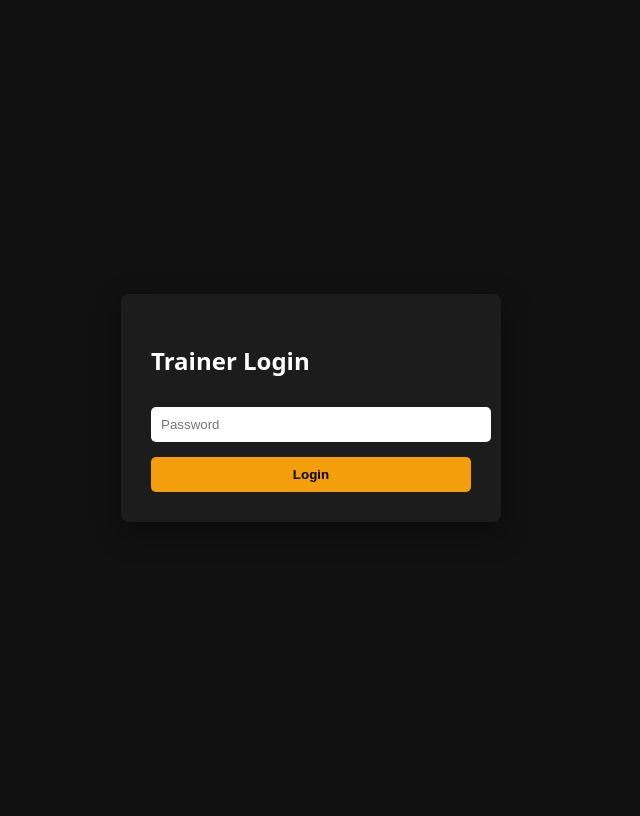
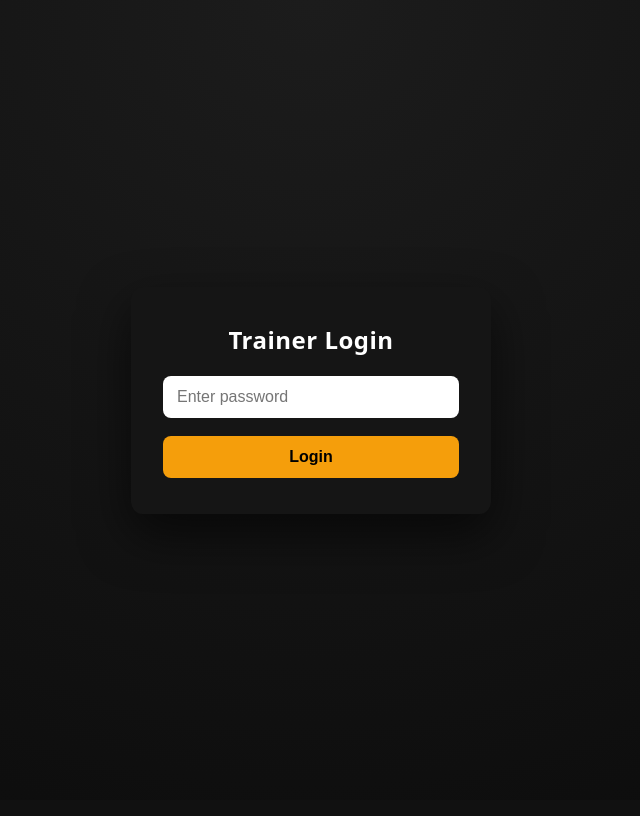
Before and after one commit to logan-lev/gym_client_management_system, a Flask app: page /login in a window 1280 px wide. Shown: the whole page, without its empty margins (329-969 px from the left). After the commit the page ends 478 px from the top, so only its background shows below. Run offline with Flask 3, Linux system fonts and the light colour scheme.

Commit message:
updated login css

```diff
--- a/app.py
+++ b/app.py
@@ -155,7 +155,7 @@ def login():
     if request.method == "POST":
         password = request.form.get("password", "")
 
-        trainer_password = os.environ.get("TRAINER_PASSWORD", "")
+        trainer_password = os.environ.get("TRAINER_PASSWORD", "default")
         if trainer_password and password == trainer_password:
             session["logged_in"] = True
             return redirect(url_for("clients_list"))
--- a/templates/login.html
+++ b/templates/login.html
@@ -1,55 +1,101 @@
 <!DOCTYPE html>
-<html>
+<html lang="en">
 <head>
+  <meta charset="UTF-8" />
   <title>Trainer Login</title>
+  <meta name="viewport" content="width=device-width, initial-scale=1" />
+
   <style>
+    * {
+      box-sizing: border-box;
+    }
+
     body {
-      font-family: system-ui, sans-serif;
-      background: #111;
-      color: #fff;
+      margin: 0;
+      height: 100vh;
+      font-family: system-ui, -apple-system, BlinkMacSystemFont, "Segoe UI", sans-serif;
+      background: radial-gradient(circle at top, #1c1c1c, #0b0b0b);
       display: flex;
-      height: 100vh;
       align-items: center;
       justify-content: center;
+      color: #fff;
     }
+
     .login-box {
-      background: #1c1c1c;
-      padding: 30px;
+      background: #151515;
+      padding: 36px 32px;
+      width: 100%;
+      max-width: 360px;
+      border-radius: 12px;
+      box-shadow: 0 20px 50px rgba(0, 0, 0, 0.6);
+      text-align: center;
+    }
+
+    .login-box h2 {
+      margin: 0 0 20px;
+      font-weight: 600;
+      letter-spacing: 0.5px;
+    }
+
+    .error {
+      margin-bottom: 14px;
+      color: #ff6b6b;
+      font-size: 14px;
+    }
+
+    input[type="password"] {
+      width: 100%;
+      padding: 12px 14px;
+      font-size: 16px;
       border-radius: 8px;
-      width: 320px;
-      box-shadow: 0 10px 30px rgba(0,0,0,0.4);
+      border: none;
+      outline: none;
+      margin-bottom: 18px;
     }
-    input {
+
+    button {
       width: 100%;
-      padding: 10px;
-      margin-top: 10px;
-      border-radius: 5px;
+      padding: 12px;
+      font-size: 16px;
+      font-weight: 600;
+      border-radius: 8px;
       border: none;
+      cursor: pointer;
+      background: #f59e0b;
+      color: #000;
+      transition: transform 0.1s ease, box-shadow 0.1s ease;
     }
-    button {
-      margin-top: 15px;
-      width: 100%;
-      padding: 10px;
-      background: #f59e0b;
-      border: none;
-      color: black;
-      font-weight: bold;
-      border-radius: 5px;
-      cursor: pointer;
+
+    button:hover {
+      transform: translateY(-1px);
+      box-shadow: 0 6px 18px rgba(245, 158, 11, 0.35);
+    }
+
+    button:active {
+      transform: translateY(0);
+      box-shadow: none;
     }
   </style>
 </head>
+
 <body>
   <form class="login-box" method="post">
     <h2>Trainer Login</h2>
 
     {% with messages = get_flashed_messages(category_filter=["error"]) %}
       {% if messages %}
-        <p style="color:red;">{{ messages[0] }}</p>
+        <div class="error">{{ messages[0] }}</div>
       {% endif %}
     {% endwith %}
 
-    <input type="password" name="password" placeholder="Password" required>
+    <input
+      type="password"
+      name="password"
+      placeholder="Enter password"
+      required
+      autofocus
+    />
+
     <button type="submit">Login</button>
   </form>
 </body>
```
